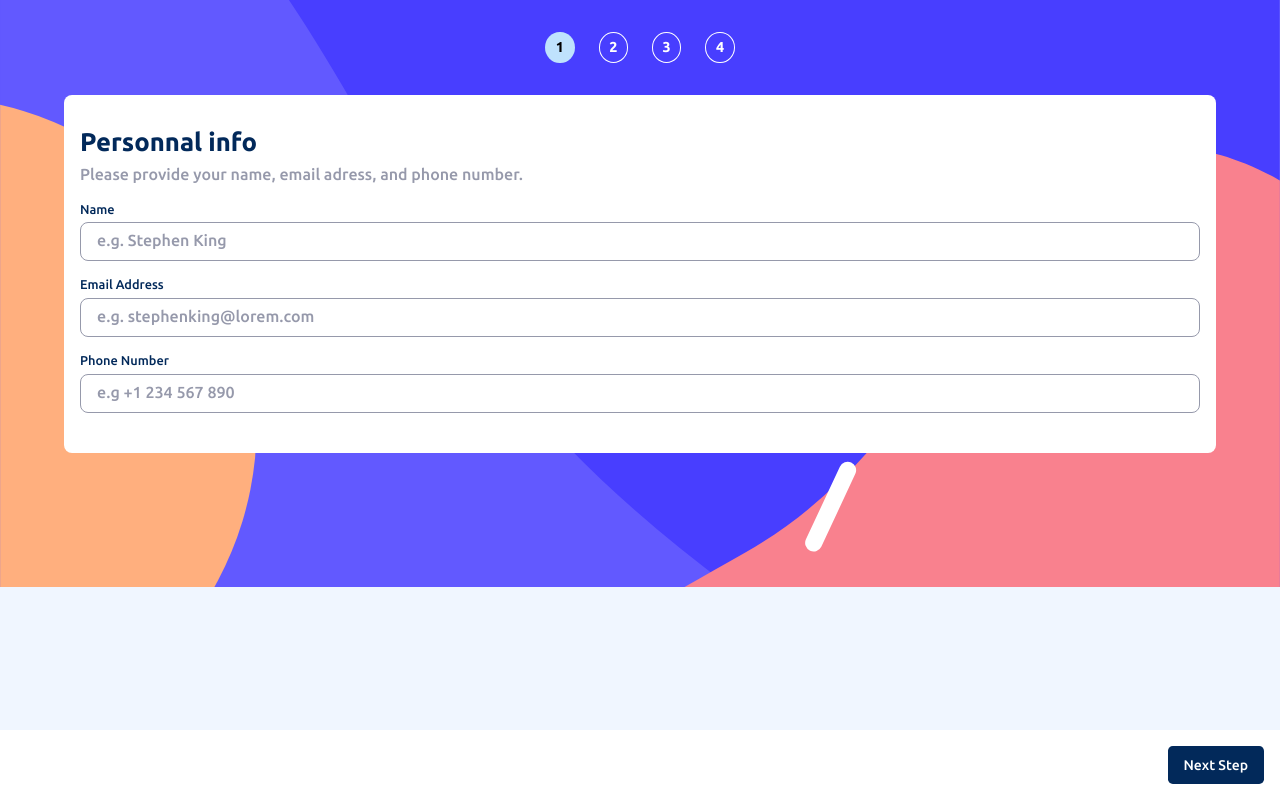
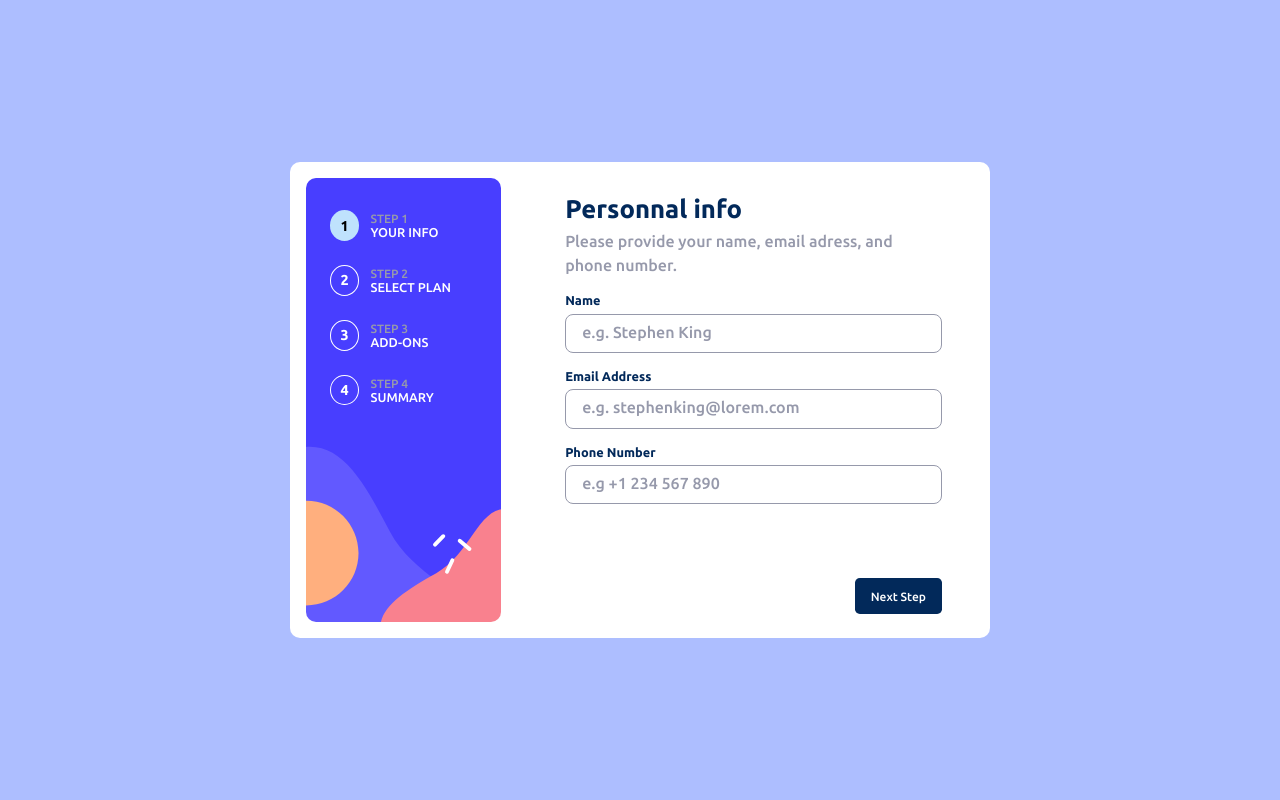
Before and after one commit to Amaaq/MultiStepForm, a plain HTML site: page index.html in a window 1280 px wide. Drawn offline with Linux system fonts and the light colour scheme.

Commit message:
Styles for desktop design
styles for inner width >600px
navigation logic updated

```diff
--- a/index.html
+++ b/index.html
@@ -15,7 +15,7 @@
             <div class="step">
                 <div class="step-number">1</div>
                 <div class="step-details">
-                    <h4>step1</h4>
+                    <h4>step 1</h4>
                     <h3>your info</h4>
                 </div>
             </div>
@@ -23,7 +23,7 @@
             <div class="step">
                 <div class="step-number">2</div>
                 <div class="step-details">
-                    <h4>step2</h4>
+                    <h4>step 2</h4>
                     <h3>select plan</h4>
                 </div>
             </div>
@@ -31,7 +31,7 @@
             <div class="step">
                 <div class="step-number">3</div>
                 <div class="step-details">
-                    <h4>step3</h4>
+                    <h4>step 3</h4>
                     <h3>add-ons</h4>
                 </div>
             </div>
@@ -39,7 +39,7 @@
             <div class="step">
                 <div class="step-number">4</div>
                 <div class="step-details">
-                    <h4>step4</h4>
+                    <h4>step 4</h4>
                     <h3>summary</h4>
                 </div>
             </div>
--- a/script.js
+++ b/script.js
@@ -42,6 +42,7 @@ function displayStepContent(){
 }
 function changeStepNumberColor(){
     steps.forEach((element,index)=>{
+        if(step == 5)return
         if(index>3)return
         if(index == step-1){
             element.style.backgroundColor = 'hsl(206, 94%, 87%)'
@@ -57,9 +58,13 @@ function changeStepNumberColor(){
 
 function changeFooterDisplay(){
     if(step>4){
-        footer.style.display = "none"
+        if(window.innerWidth>600){
+            footer.style.visibility = "hidden"
+        }else{
+            footer.style.display = "none"
+        }
     }else if(step>3){
-        footer.style.display = "flex"
+        footer.removeAttribute('style')
         next.textContent = "Confirm"
         next.style.backgroundColor = "hsl(243, 100%, 62%)"
     }else if (step>1){
--- a/style.css
+++ b/style.css
@@ -15,6 +15,14 @@ body {
 .hidden {
     visibility: hidden;
 }
+.selected {
+    border-color: hsl(213, 96%, 18%) ;
+    background-color: hsl(231, 100%, 99%);
+}
+.selected .checkbox {
+    border-color: transparent ;
+    background-color: hsl(243, 100%, 62%);
+}
 #container {
     position: relative;
     background-color: hsl(217, 100%, 97%);
@@ -31,14 +39,6 @@ body {
     gap: 1.5rem;
     padding: 2rem;
 }
-/* .step {
-    border: 1px solid white;
-    border-radius: 50%;
-    padding: 0.4rem 0.6rem;
-    color: white;
-    font-weight: 700;
-    font-size: 0.9rem;
-} */
 .step-number {
     border: 1px solid white;
     border-radius: 50%;
@@ -81,7 +81,7 @@ p {
             color: hsl(213, 96%, 18%);
             margin-bottom: 0.4rem;
             font-size: 0.8rem;
-            font-weight: 500;
+            font-weight: 700;
         }
         form input {
             display: block;
@@ -301,4 +301,102 @@ p {
     #container {
         background-size: contain;
     }
+}@media (min-width:600px) {
+    body {
+        display: flex;
+        justify-content: center;
+        align-items: center;
+        height: 100vh;
+        font-size: 12px;
+        background-color: hsl(228, 100%, 84%);
+    }
+    #container {
+        min-height: auto;
+        width: 700px;
+        background-color: white;
+        background-image: none;
+        background-size: 30%;
+        text-align: left;
+        display: grid;
+        grid-template-columns: auto 66%;
+        grid-template-rows: 400px auto;
+        border-radius: 10px;
+        padding: 1rem;
+        gap: 0 2rem;
+    }
+
+    #steps-navigation {
+        grid-column: 1/2;
+        grid-row: 1/3;
+        border-radius: 10px;
+        display: block;
+        padding: 2rem 1.5rem ;
+        width: 100%;
+        background-image: url(assets/images/bg-sidebar-desktop.svg);
+        background-size: cover;
+        background-repeat: no-repeat;
+
+    }
+    .step {
+        display: flex;
+        justify-content: start;
+        align-items: center;
+        margin-bottom: 1.5rem;
+    }
+    .step-details {
+        display: block;
+        text-transform: uppercase;
+        font-weight: 700;
+    }
+    .step-number {
+        margin-right: 0.7rem;
+    }
+    .step-details h4 {
+        color: hsl(231, 11%, 63%);
+        margin-bottom: 0rem;
+        font-size: 0.7;
+    }
+    .step-details h3 {
+        color: white;
+        font-size: 0.8rem;
+    }
+    .content {
+        padding: 1rem 2rem;
+        grid-column: 2/3;
+        grid-row: 1/2;
+        max-height: 100%;
+        width: 100%;
+    }
+    #step-buttons {
+        top: 0;
+        position: static;
+        grid-column: 2/3;
+        grid-row: 2/3;
+        padding: 0rem 2rem 0.5rem;
+        width: auto;
+    }
+
+
+
+    #thank-you {
+        padding-top: 5rem;
+    }
+
+    #plan-selection {
+        display: flex;
+        justify-content: center;
+        align-items: stretch;
+        gap: 1rem;
+        margin-top: 1.5rem;
+    }
+    .plan {
+        flex-grow: 1;
+        display: block
+    }
+    .icon{
+        margin: 0 0 2rem 0;
+    }
+    .icon img {
+        width: 50%;
+    }
 }
```
